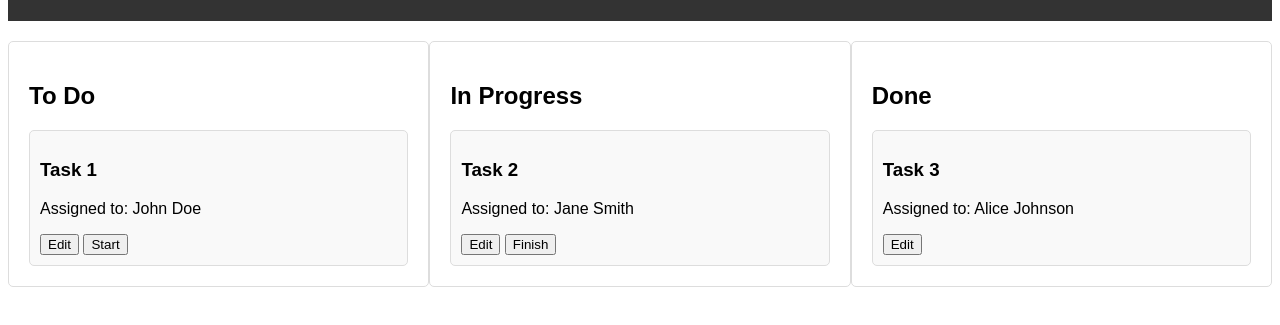
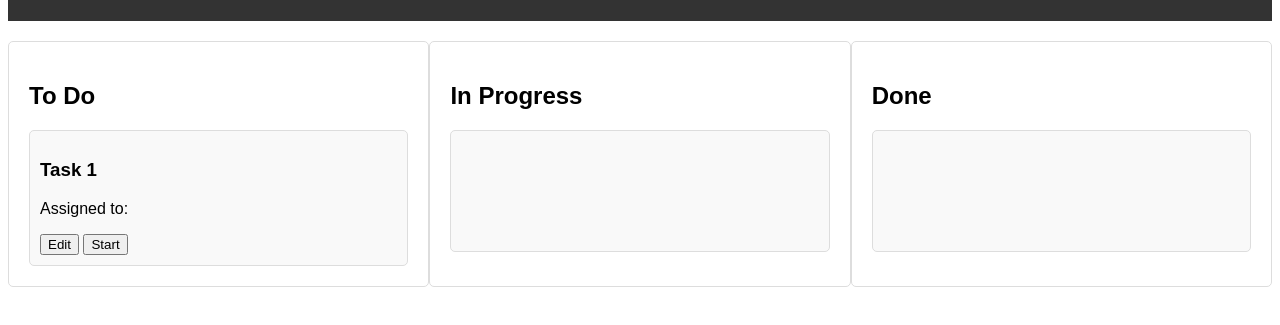
Before and after one commit to AndreAlbinoDev/task-management, a plain HTML site: page index.html in a window 1280 px wide. Shown: the part 107-432 px from the top of the page. Drawn offline with Linux system fonts and the light colour scheme.

```diff
--- a/script.js
+++ b/script.js
@@ -1,4 +1,4 @@
-// Obtendo elementos do DOM
+
 const todoTasks = document.getElementById("todo-tasks");
 const inProgressTasks = document.getElementById("in-progress-tasks");
 const doneTasks = document.getElementById("done-tasks");
@@ -9,10 +9,9 @@
 const saveTaskBtn = document.getElementById("save-task-btn");
 const closeBtn = document.getElementsByClassName("close")[0];
 
-// Dados falsos de tarefas
+
 let tasks = [];
 
-// Listeners de eventos do modal
 window.onclick = event => {
     if (event.target == modal) {
         closeModal();
@@ -23,7 +22,6 @@
     closeModal();
 }
 
-// Listener de evento para salvar tarefa
 saveTaskBtn.onclick = () => {
     const title = taskTitleInput.value.trim();
     const assignee = taskAssigneeInput.value.trim();
@@ -36,7 +34,6 @@
     }
 }
 
-// Função para criar objeto de tarefa
 function createTask(title, assignee) {
     return {
         id: Date.now(),
@@ -46,7 +43,6 @@
     };
 }
 
-// Função para adicionar tarefa à lista de tarefas
 function addTaskToTaskList(task) {
     tasks.push(task);
     const taskItem = createTaskElement(task);
@@ -59,7 +55,6 @@
     }
 }
 
-// Função para criar elemento de tarefa
 function createTaskElement(task) {
     const taskItem = document.createElement("div");
     taskItem.classList.add("task");
@@ -74,7 +69,6 @@
     return taskItem;
 }
 
-// Função para obter botão de tarefa com base no status
 function getTaskButton(task) {
     if (task.status === "todo") {
         return `<button onclick="moveTask(${task.id}, 'in-progress')">Start</button>`;
@@ -85,7 +79,6 @@
     }
 }
 
-// Função para editar tarefa
 function editTask(id) {
     const task = tasks.find(task => task.id === id);
     taskTitleInput.value = task.title;
@@ -107,7 +100,6 @@
     modal.style.display = "block";
 }
 
-// Função para atualizar elemento de tarefa
 function updateTaskElement(task) {
     const taskItem = document.querySelector(`.task[data-id="${task.id}"]`);
     taskItem.innerHTML = `
@@ -119,7 +111,6 @@
     taskItem.dataset.status = task.status;
 }
 
-// Função para mover tarefa para lista diferente
 function moveTask(id, status) {
     const task = tasks.find(task => task.id === id);
     task.status = status;
@@ -128,23 +119,18 @@
     targetList.appendChild(document.querySelector(`.task[data-id="${id}"]`));
 }
 
-// Função para fechar modal
 function closeModal() {
     modal.style.display = "none";
 }
 
-// Inicializar o projeto
 initializeProject();
 
 function initializeProject() {
-    // Simular tarefas
     const mockTasks = [
-        { id: 1, title: "Task 1", assignee: "John Doe", status: "todo" },
-        { id: 2, title: "Task 2", assignee: "Jane Smith", status: "in-progress" },
-        { id: 3, title: "Task 3", assignee: "Alice Johnson", status: "done" }
+        { id: 1, title: "Task 1", assignee: "", status: "todo" },
+
     ];
 
-    // Adicionar tarefas simuladas à lista de tarefas e exibir na página
     mockTasks.forEach(task => {
         addTaskToTaskList(task);
     });
```
Also changed, not shown: index.html (+0 -3 lines), 1 other file.
